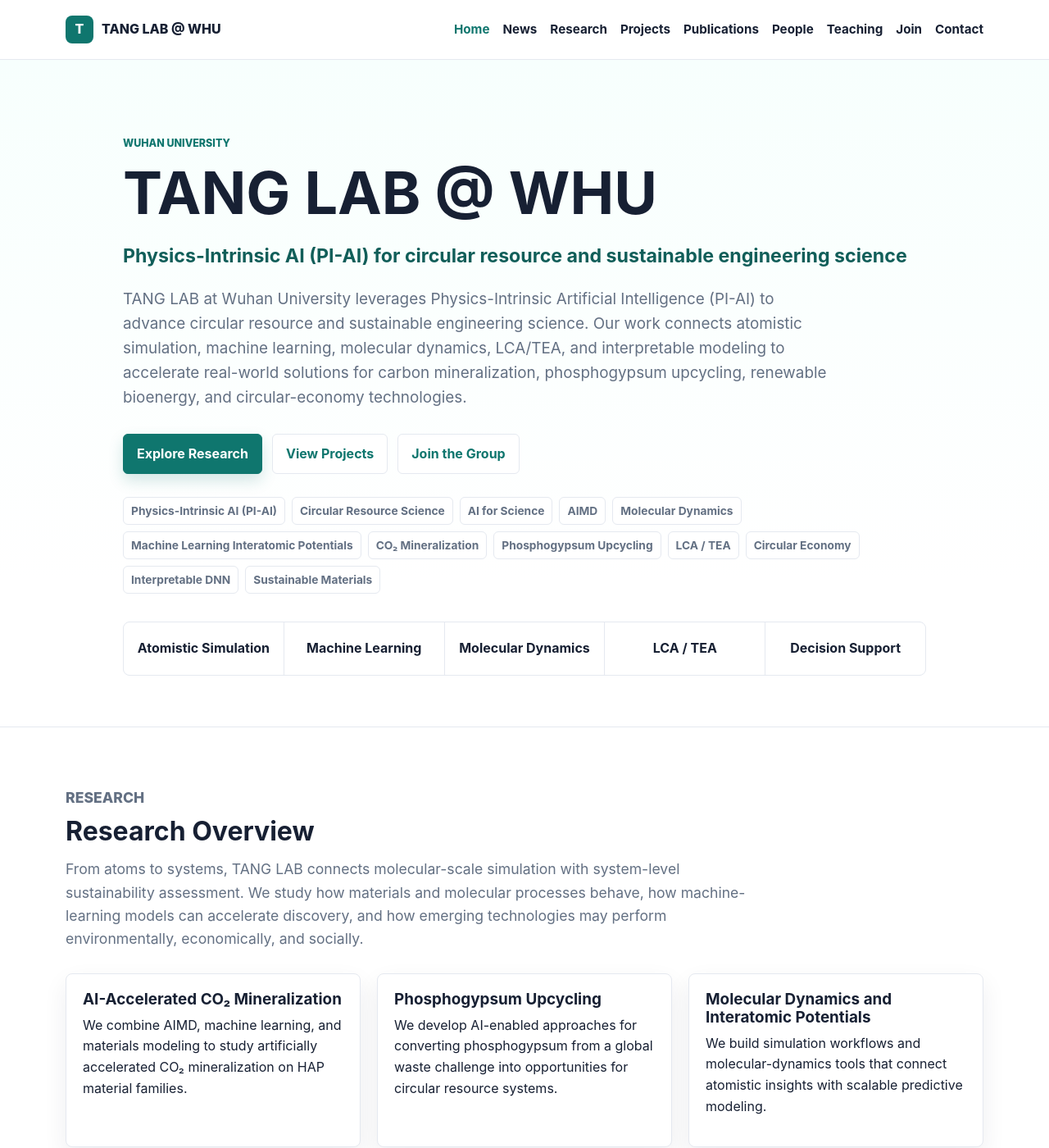
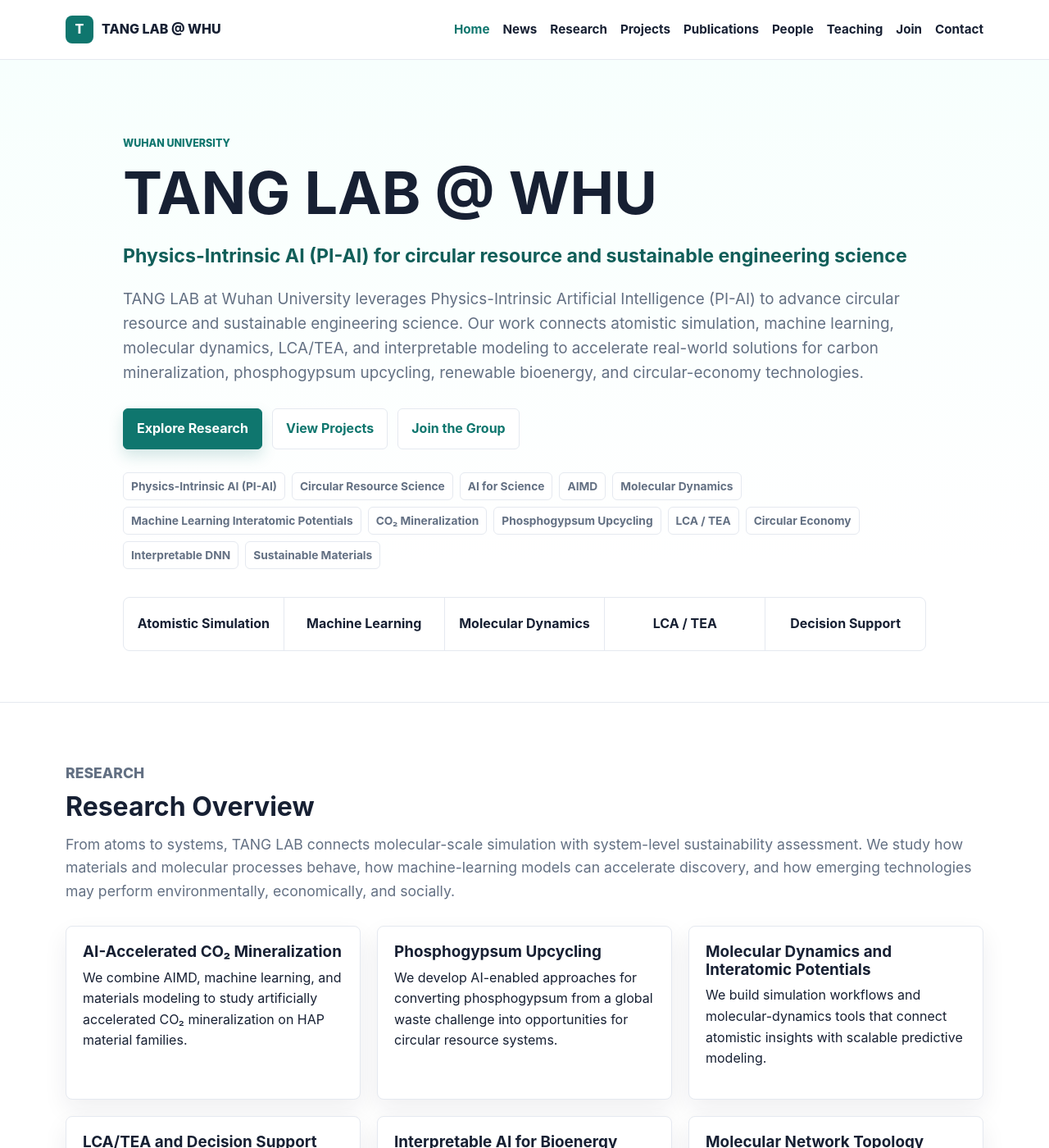
Before and after one commit to TANG-LAB-WHU/tanglab.github.io, a Jekyll site: the page built from index.html, in a window 1280 px wide and 1400 px high. Shown: the whole window at 82% size. Built offline with Jekyll 4.4.1, drawn with Linux system fonts in a browser that asks for light colours.

Commit message:
style: Fix max-width constraints for full-width layout alignment

```diff
--- a/assets/css/main.css
+++ b/assets/css/main.css
@@ -172,11 +172,16 @@ p {
   margin: 0 0 18px;
 }
 
-.lead,
+.lead {
+  color: var(--muted);
+  font-size: 1.1rem;
+  max-width: 100%;
+}
+
 .section-heading p {
   color: var(--muted);
   font-size: 1.1rem;
-  max-width: 860px;
+  max-width: 100%;
 }
 
 .content .lead-narrow,
```
